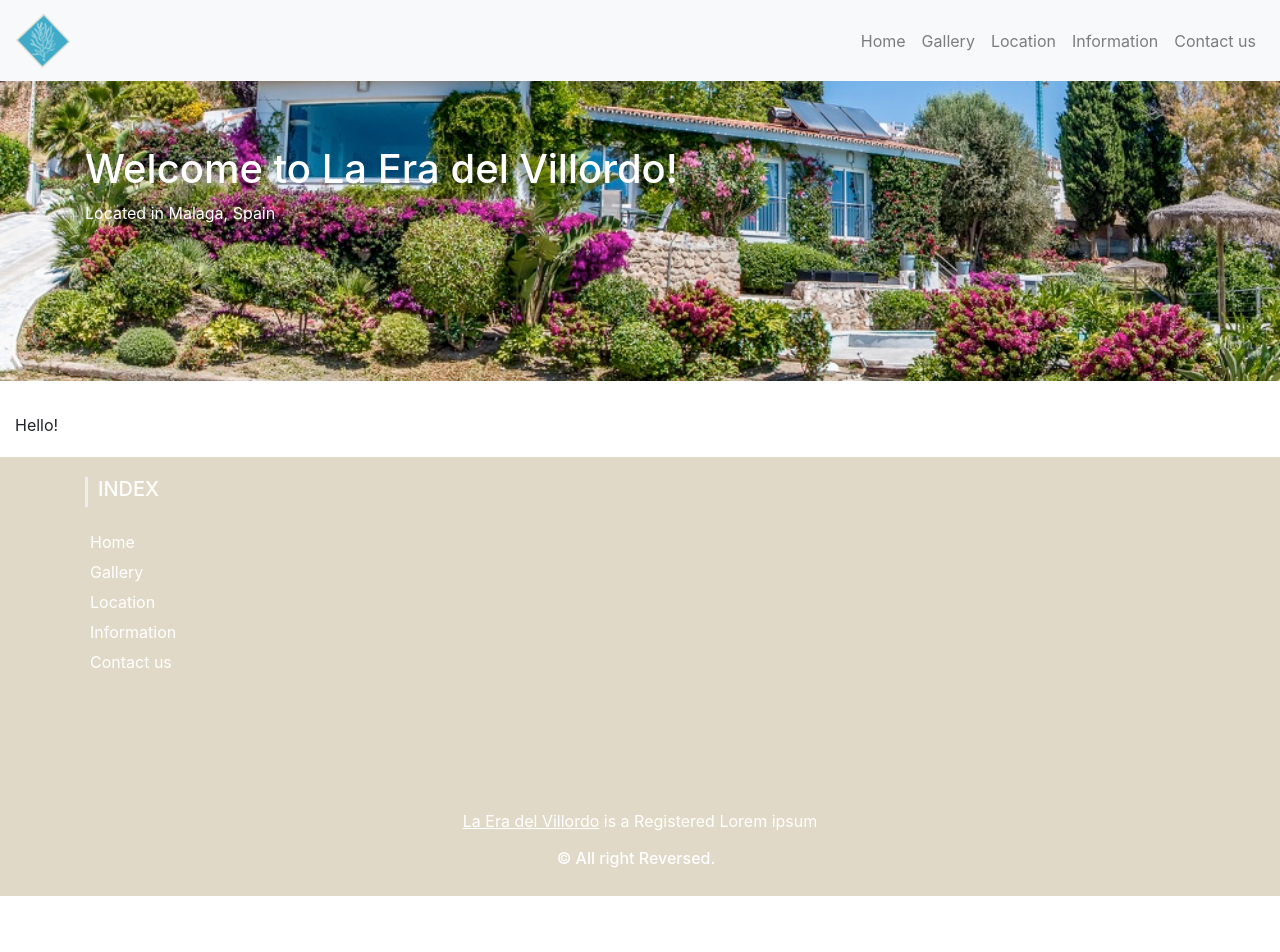
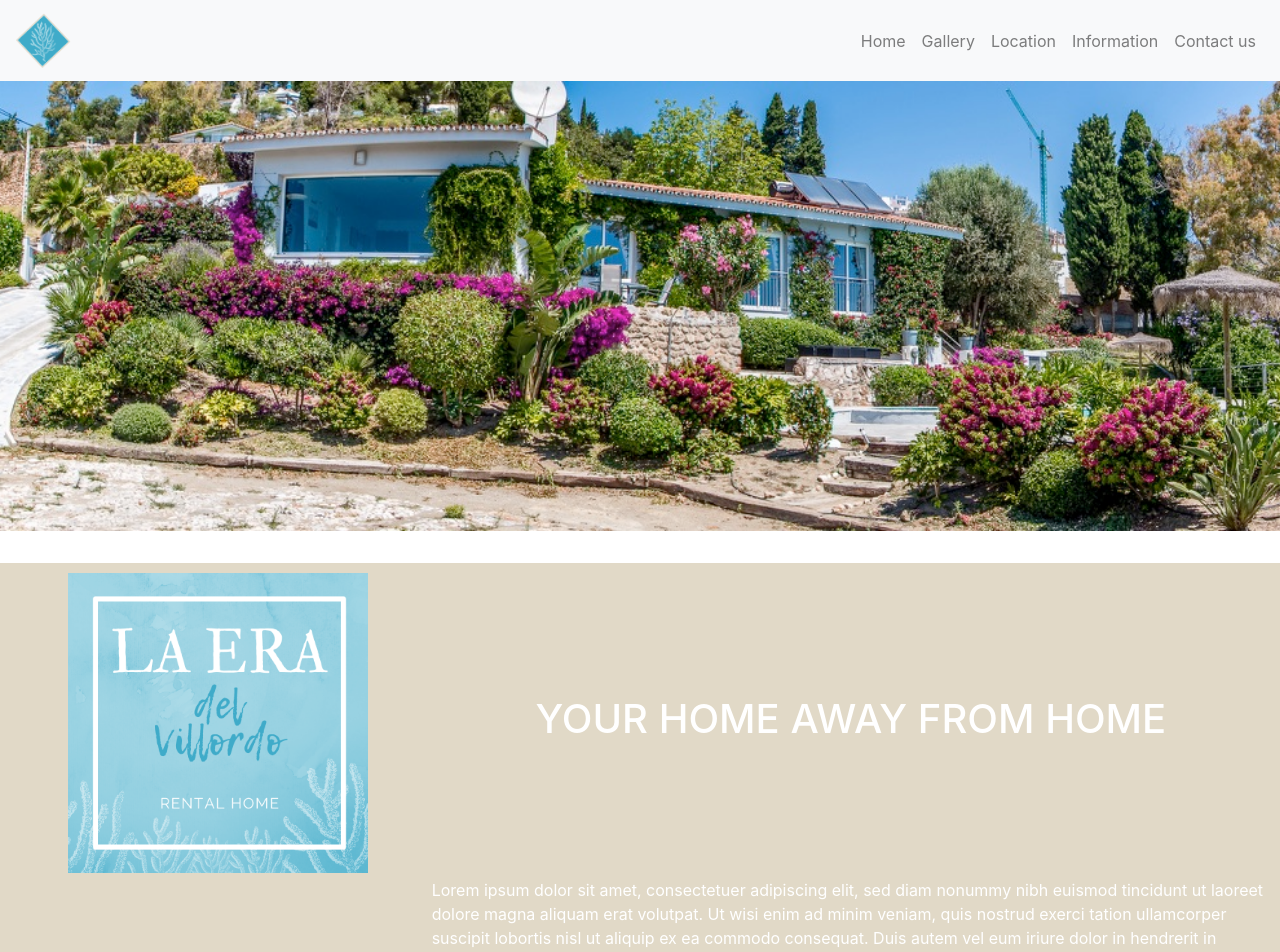
Before and after one commit to SaraBurgin/la-era-del-villordo, a Next.js app: page / in a window 1280 px wide. Shown: the top 952 px of the page. Before the commit the page ends 896 px from the top, so only its background shows below. Built offline with nearby package versions, Linux system fonts and the light colour scheme.

Commit message:
Add main structure and changed bootstrap theming

```diff
--- a/components/Footer.js
+++ b/components/Footer.js
@@ -4,34 +4,34 @@ const Footer = () => {
   return (
     <>
       <section id="footer">
-        <div class="container">
-          <div class="row text-center text-xs-center text-sm-left text-md-left">
-            <div class="col-xs-12 col-sm-4 col-md-4">
+        <div className="container">
+          <div className="row text-center text-xs-center text-sm-left text-md-left">
+            <div className="col-xs-12 col-sm-4 col-md-4">
               <h5>INDEX</h5>
-              <ul class="list-unstyled quick-links">
-                <li><a href="/"><i class="fa fa-angle-double-right"></i>Home</a></li>
-                <li><a href="/gallery"><i class="fa fa-angle-double-right"></i>Gallery</a></li>
-                <li><a href="/location"><i class="fa fa-angle-double-right"></i>Location</a></li>
-                <li><a href="/information"><i class="fa fa-angle-double-right"></i>Information</a></li>
-                <li><a href="/contact-us"><i class="fa fa-angle-double-right"></i>Contact us</a></li>
+              <ul className="list-unstyled quick-links">
+                <li><a href="/"><i className="fa fa-angle-double-right"></i>Home</a></li>
+                <li><a href="/gallery"><i className="fa fa-angle-double-right"></i>Gallery</a></li>
+                <li><a href="/location"><i className="fa fa-angle-double-right"></i>Location</a></li>
+                <li><a href="/information"><i className="fa fa-angle-double-right"></i>Information</a></li>
+                <li><a href="/contact-us"><i className="fa fa-angle-double-right"></i>Contact us</a></li>
               </ul>
             </div>
           </div>
-          <div class="row">
-            <div class="col-xs-12 col-sm-12 col-md-12 mt-2 mt-sm-5">
-              <ul class="list-unstyled list-inline social text-center">
-                <li class="list-inline-item"><a href="https://www.fiverr.com/share/qb8D02"><i class="fa fa-facebook"></i></a></li>
-                <li class="list-inline-item"><a href="https://www.fiverr.com/share/qb8D02"><i class="fa fa-instagram"></i></a></li>
-                <li class="list-inline-item"><a href="https://www.fiverr.com/share/qb8D02"><i class="fa fa-google-plus"></i></a></li>
-                <li class="list-inline-item"><a href="https://www.fiverr.com/share/qb8D02" target="_blank"><i class="fa fa-envelope"></i></a></li>
+          <div className="row">
+            <div className="col-xs-12 col-sm-12 col-md-12 mt-2 mt-sm-5">
+              <ul className="list-unstyled list-inline social text-center">
+                <li className="list-inline-item"><a href="https://www.fiverr.com/share/qb8D02"><i className="fa fa-facebook"></i></a></li>
+                <li className="list-inline-item"><a href="https://www.fiverr.com/share/qb8D02"><i className="fa fa-instagram"></i></a></li>
+                <li className="list-inline-item"><a href="https://www.fiverr.com/share/qb8D02"><i className="fa fa-google-plus"></i></a></li>
+                <li className="list-inline-item"><a href="https://www.fiverr.com/share/qb8D02" target="_blank"><i className="fa fa-envelope"></i></a></li>
               </ul>
             </div>
             <hr />
           </div>
-          <div class="row">
-            <div class="col-xs-12 col-sm-12 col-md-12 mt-2 mt-sm-2 text-center text-white">
+          <div className="row">
+            <div className="col-xs-12 col-sm-12 col-md-12 mt-2 mt-sm-2 text-center text-white">
               <p><u><a href="https://www.nationaltransaction.com/">La Era del Villordo</a></u> is a Registered Lorem ipsum </p>
-              <p class="h6">© All right Reversed.<a class="text-green ml-2" href="https://www.sunlimetech.com" target="_blank"></a></p>
+              <p className="h6">© All right Reversed.<a className="text-green ml-2" href="https://www.sunlimetech.com" target="_blank"></a></p>
             </div>
             <hr />
           </div>
--- a/components/Jumbo2.js
+++ b/components/Jumbo2.js
@@ -1,36 +1,11 @@
 import Jumbotron from 'react-bootstrap/Jumbotron'
 import Container from 'react-bootstrap/Container'
-import styled from 'styled-components'
 
-const Styles = styled.div`
-.jumbo {
-  background: url('/images/la-era-background.jpg');
-  background-size: cover;
-  color: white;
-  height: 300px;
-  background-position: center;
-  z-index: -2;
-
-  .overlay {
-    background-color: #e1d9c7;
-    opacity: 0.6;
-  }
-}
-`
 
 const Jumbo2 = () => (
     <>
-    <Styles>
       <Jumbotron fluid className="jumbo">
-        <div className="overlay"></div>
-        <Container>
-          <h1>
-            Welcome to La Era del Villordo!
-          </h1>
-          <p>Located in Malaga, Spain</p>
-        </Container>
       </Jumbotron>
-    </Styles>
     </>
   );
 
--- /dev/null
+++ b/components/Main.js
@@ -0,0 +1,51 @@
+import styled from 'styled-components'
+
+const MainContainer = styled.div`
+  display: grid;
+  padding: 10px;
+  width: 100vw;
+  height: 400px;
+  grid-template-columns: 1fr 1fr 1fr;
+  grid-template-rows: 1fr 1fr;
+  grid-gap: 5px;
+  background-color: #e1d9c7;
+  color: #ffffff;
+  align-items: center;
+  justify-items: center;
+
+  img {
+    grid-column: 0 / 1;
+    grid-row: 1 / 2;
+  }
+  .break-one{
+    grid-column: 1 / 4;
+    grid-row: 1 / 1;
+    border: 5px solid #ffffff;
+  }
+  h1 {
+    grid-column: 2 / 4;
+    grid-row: 1 / 1;
+  }
+
+  p {
+    grid-column: 2 / 4;
+  }
+  .break-two{
+    border: 5px solid #ffffff;
+  }
+  `
+
+
+const Main = () => (
+    <>
+    <MainContainer className="main-container">
+          <img width="300px" src="/images/full_logo.png" alt="la era logo" class/>
+          <br className="break-one"/>
+            <h1>YOUR HOME AWAY FROM HOME</h1>
+            <p>Lorem ipsum dolor sit amet, consectetuer adipiscing elit, sed diam nonummy nibh euismod tincidunt ut laoreet dolore magna aliquam erat volutpat. Ut wisi enim ad minim veniam, quis nostrud exerci tation ullamcorper suscipit lobortis nisl ut aliquip ex ea commodo consequat. Duis autem vel eum iriure dolor in hendrerit in vulputate velit esse molestie consequat, vel illum dolore eu feugiat nulla facilisis at vero eros et accumsan et iusto odio dignissim qui blandit praesent luptatum zzril delenit augue duis dolore te feugait nulla facilisi.</p>
+          <br className="break-two"/>
+    </MainContainer>
+    </>
+  );
+
+export default Main;
--- a/pages/index.js
+++ b/pages/index.js
@@ -3,6 +3,7 @@ import Layout from '../components/Layout'
 import Navigation from '../components/NavigationBar'
 import Head from 'next/head'
 import Footer from '../components/Footer'
+import Main from '../components/Main'
 
 export default function Index() {
   return (
@@ -13,15 +14,16 @@ export default function Index() {
       rel="stylesheet"
       href="https://maxcdn.bootstrapcdn.com/bootstrap/4.5.0/css/bootstrap.min.css"
       integrity="sha384-9aIt2nRpC12Uk9gS9baDl411NQApFmC26EwAOH8WgZl5MYYxFfc+NcPb1dKGj7Sk"
-      crossorigin="anonymous"
+      crossOrigin="anonymous"
     />
     </Head>
     <Navigation />
     <Jumbo2 />
+    <Main />
     <Layout>
-      <p>Hello!</p>
+
     </Layout>
     <Footer />
     </>
-  )
+   )
 }
--- a/styles.css
+++ b/styles.css
@@ -1,12 +1,23 @@
 /* NAVIGATION BAR */
 .bg-light {
-  background-color: #e1d9c7;
+  background-color: #e1d9c7 !important;
 }
+.navbar-light .navbar-nav .nav-link {
+  color: #ffffff;
+}
+/* MAIN */
+
 /* LAYOUT */
 
-/*FOOTER*/
-
-/* LAYOUT */
+/*JUMBOTRON*/
+.jumbo {
+  background: url('/images/la-era-background.jpg');
+  background-size: cover;
+  height: 450px;
+  background-position: center;
+  z-index: -2;
+  margin-bottom: 0;
+}
 
 /*FOOTER*/
 
```
Also changed, not shown: public/images/full_logo.png (added).
